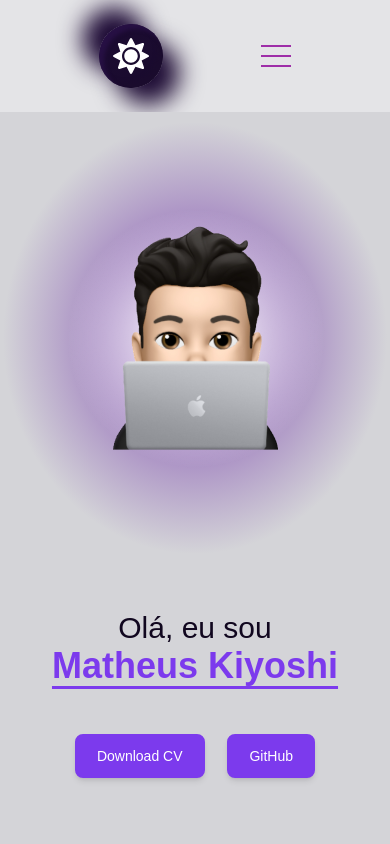
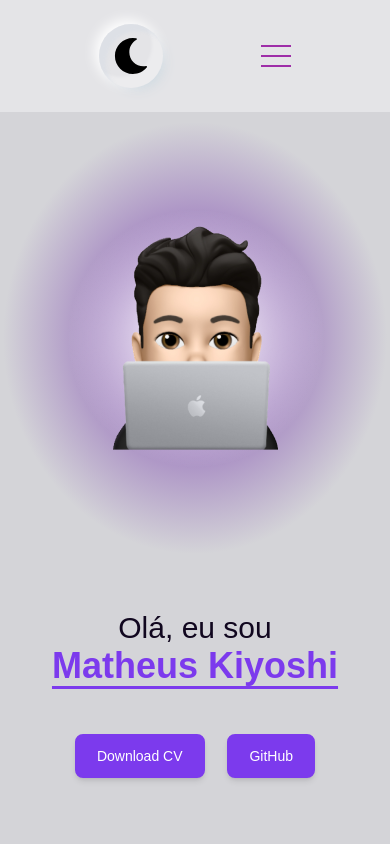
Before and after one commit to matheus-kiyoshi/matheuskiyoshi, a Next.js app: page / in a window 390 px wide. Shown: the top 844 px of the page. Built offline with nearby package versions, Linux system fonts and the light colour scheme; a web font is replaced by a local one.

Commit message:
fix responsivity and theme switcher errors

```diff
--- a/src/app/components/Header/ThemeSwitcher/ThemeSwitcher.tsx
+++ b/src/app/components/Header/ThemeSwitcher/ThemeSwitcher.tsx
@@ -2,6 +2,7 @@
 import { useState, useEffect } from 'react'
 import { useTheme } from 'next-themes'
 import { FaMoon, FaSun } from 'react-icons/fa'
+// TODO: change css for styled components
 import styles from './ThemeSwitcher.module.css'
 import { twMerge } from 'tailwind-merge'
 
@@ -33,23 +34,19 @@ const ThemeSwitcher = () => {
           'w-16 h-16 rounded-full flex justify-center align-center hover:opacity-80',
           styles.btn,
           theme === 'dark' && styles.shadow__dark,
-          theme === 'system' && styles.shadow__dark,
           theme === 'light' && styles.shadow__light,
         )}
         aria-label="Toggle dark mode"
         onClick={() => {
-          if (theme === 'light') {
+          if (theme === 'dark') {
+            setTheme('light')
+          } else {
             setTheme('dark')
-          } else {
-            setTheme('light')
           }
           changeTheme()
         }}
       >
         <div className="flex justify-center items-center w-full h-full">
-          {theme === 'system' && (
-            <FaSun className={twMerge('text-white text-4xl', change)} />
-          )}
           {theme === 'dark' && (
             <FaSun className={twMerge('text-white text-4xl', change)} />
           )}
--- a/src/app/components/Main/Contacts/Contacts.tsx
+++ b/src/app/components/Main/Contacts/Contacts.tsx
@@ -14,7 +14,7 @@ export default function Contacts() {
   return (
     <div className="w-full h-full flex flex-col gap-12 justify-center items-center">
       <h1 className={twMerge(preahvihear.className, 'text-3xl lg:text-5xl')}>
-        Contacts
+        Contato
       </h1>
       <div className="flex flex-col lg:flex-row justify-evenly items-center gap-8 w-full">
         <div className="flex justify-between items-center gap-2">
--- a/src/app/components/Main/Projects/Card/Card.tsx
+++ b/src/app/components/Main/Projects/Card/Card.tsx
@@ -15,7 +15,7 @@ export default function Card({
   return (
     <div
       className={twMerge(
-        'xl:w-[580px] w-5/6 flex justify-center items-center border-t-8 hover:border-0 hover:border-b-8 border-violet-950 cursor-pointer transition-all duration-200 z-10',
+        '2xl:w-[580px] w-5/6 flex justify-center items-center border-t-8 hover:border-0 hover:border-b-8 border-violet-950 cursor-pointer transition-all duration-200 z-10',
         reverse
           ? 'border-l-8 hover:border-r-8 rounded-tl-lg'
           : 'border-r-8 hover:border-l-8 rounded-tr-lg',
--- a/src/app/providers.tsx
+++ b/src/app/providers.tsx
@@ -13,5 +13,9 @@ export default function Providers({ children }: { children: React.ReactNode }) {
     return <>{children}</>
   }
 
-  return <ThemeProvider attribute="class">{children}</ThemeProvider>
+  return (
+    <ThemeProvider attribute="class" enableSystem={false}>
+      {children}
+    </ThemeProvider>
+  )
 }
```
Also changed, not shown: src/app/components/Header/ThemeSwitcher/ThemeSwitcher.module.css (line endings or trailing spaces).
